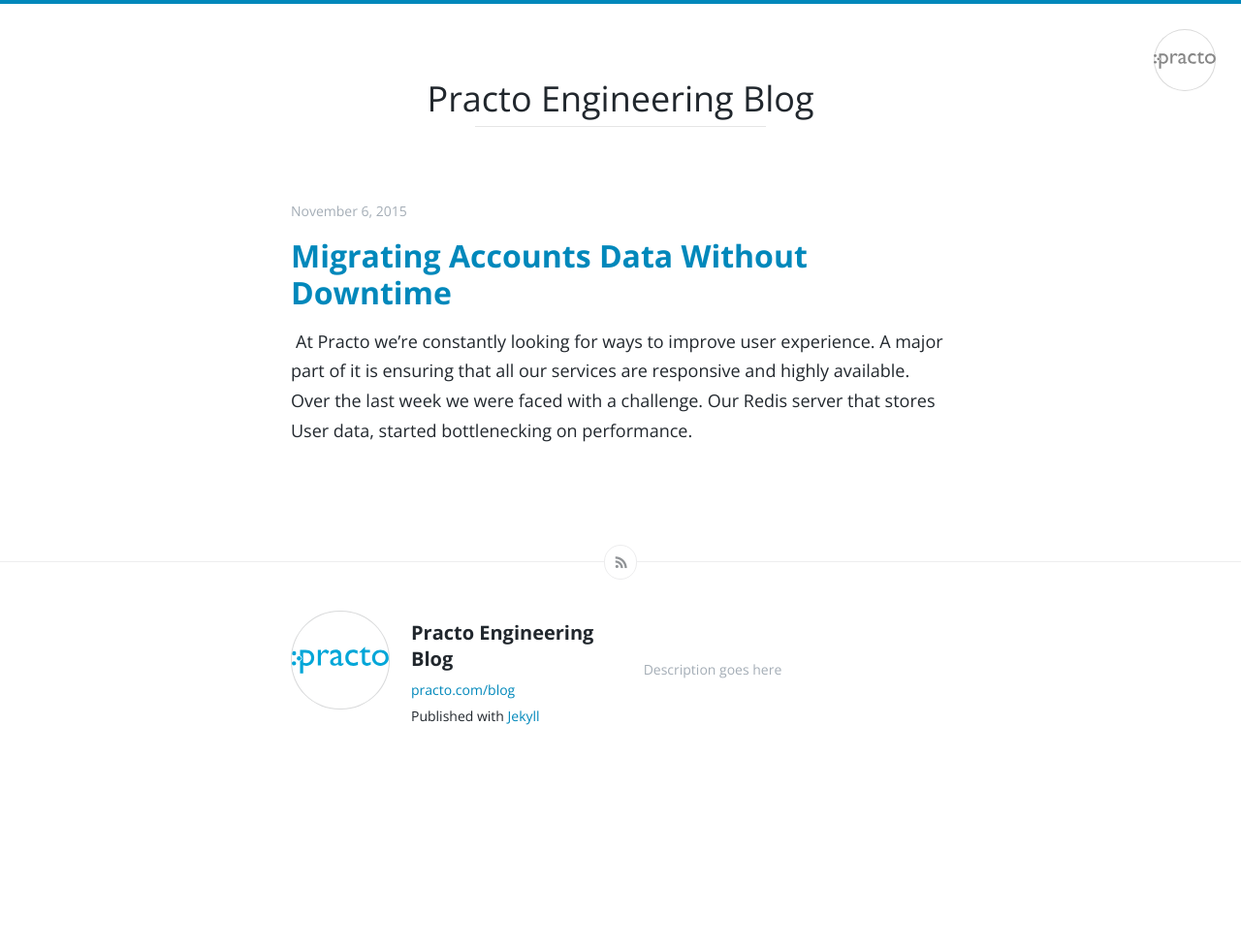
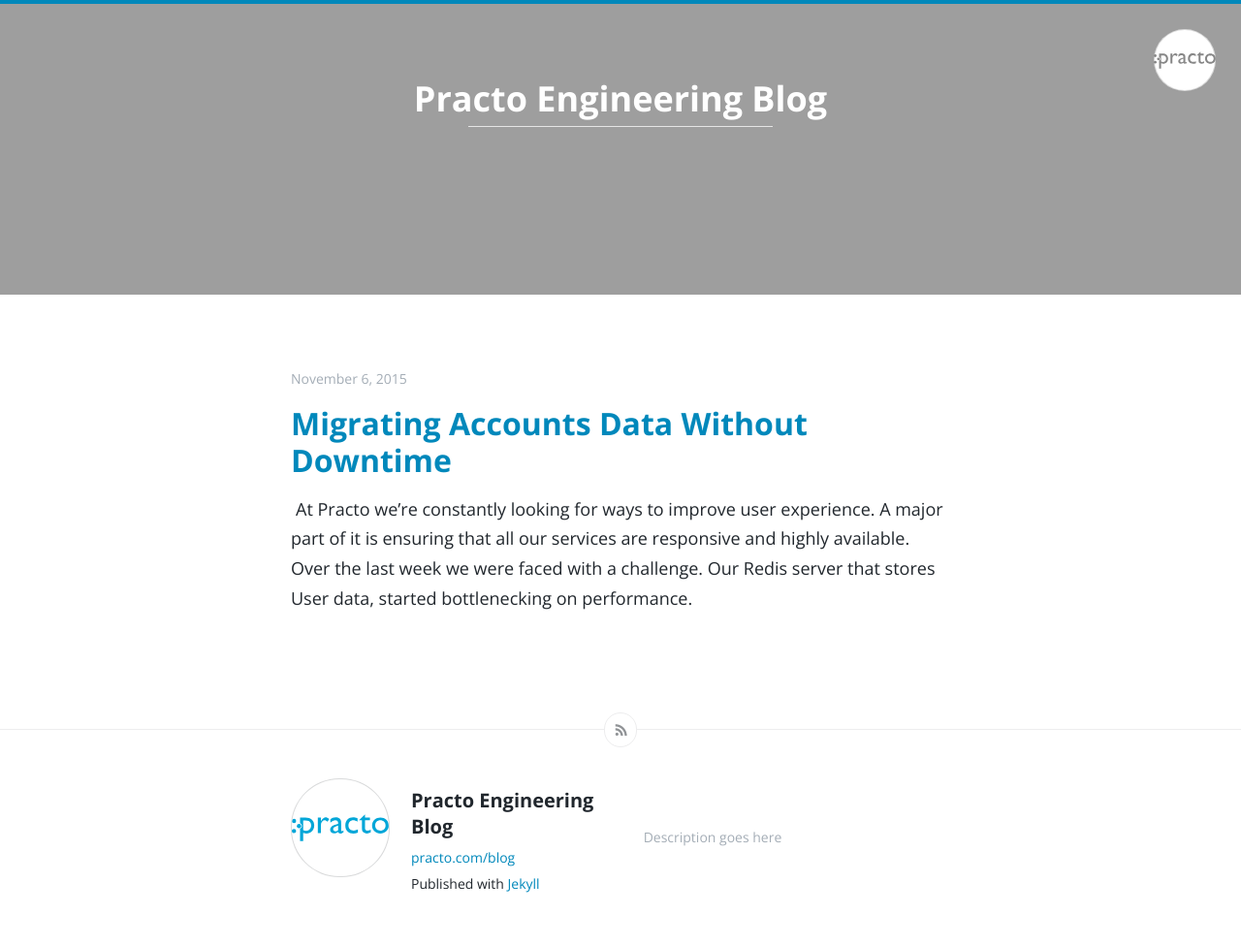
Before and after one commit to practo/engineering-blog, a Jekyll site: the page built from index.html, in a window 1280 px wide. Shown: the whole page at 97% size. Built offline with Jekyll 4.4.1, drawn with Linux system fonts in a browser that asks for light colours; before the commit the page ends 900 px from its top, so only the background shows below that.

Commit message:
Added header image

```diff
--- a/css/screen.css
+++ b/css/screen.css
@@ -361,7 +361,7 @@ body>header h1 {
     font-weight: bold
 }
 body>header h1 a {
-    color: #21272d
+    color: #fff;
 }
 body.noimage {
     border-top-width: 4px;
@@ -753,7 +753,10 @@ article.image {
 }
 body.user>header {
     position: relative;
-    margin-bottom: 80px
+    margin-bottom: 80px;
+    background: url('https://www.practo.com/assets/images/kp.jpg');
+    min-height: 300px;
+    background-size: cover;
 }
 body.user>header .wrap {
     display: -moz-inline-stack;
@@ -769,6 +772,7 @@ body.user>header h1 {
     padding-bottom: 10px;
     padding-top: 80px;
     font-weight: normal
+    color: #FFF;
 }
 body.user>header hr {
     margin: 0 25%
```
